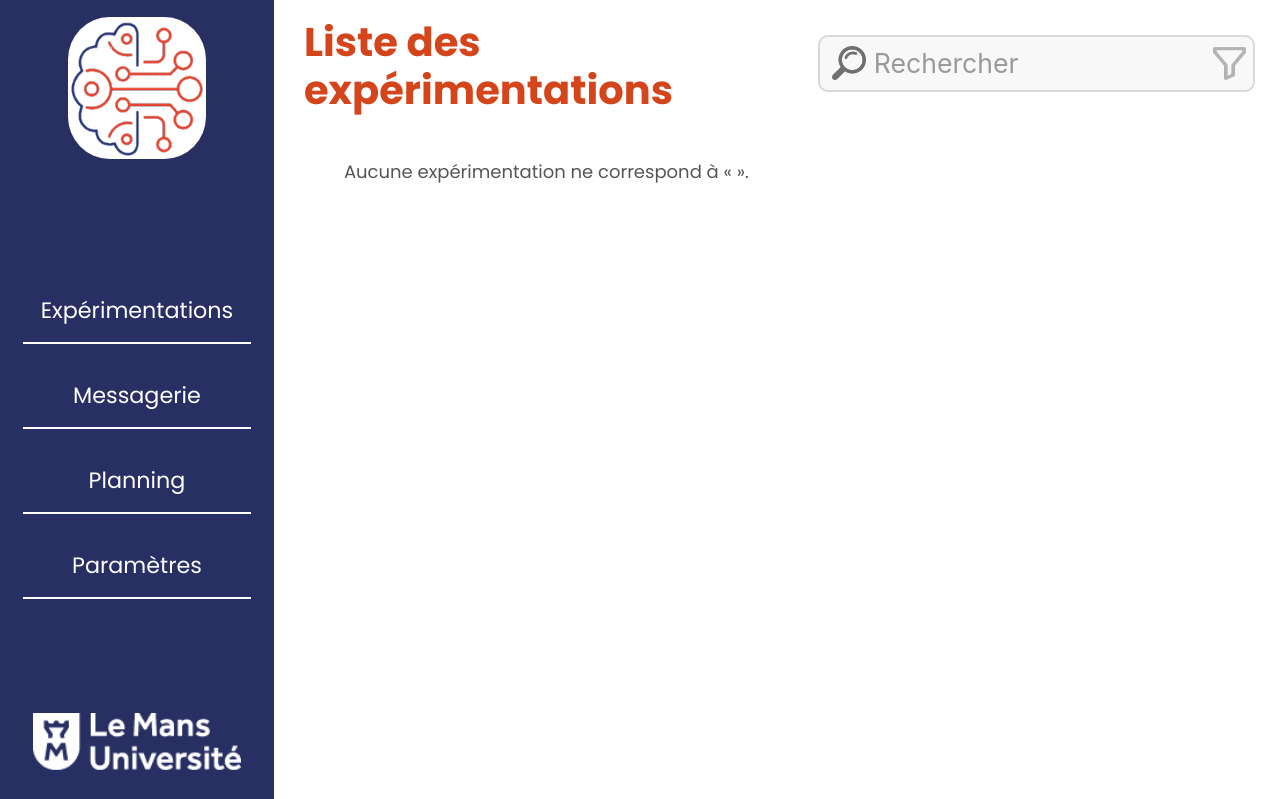
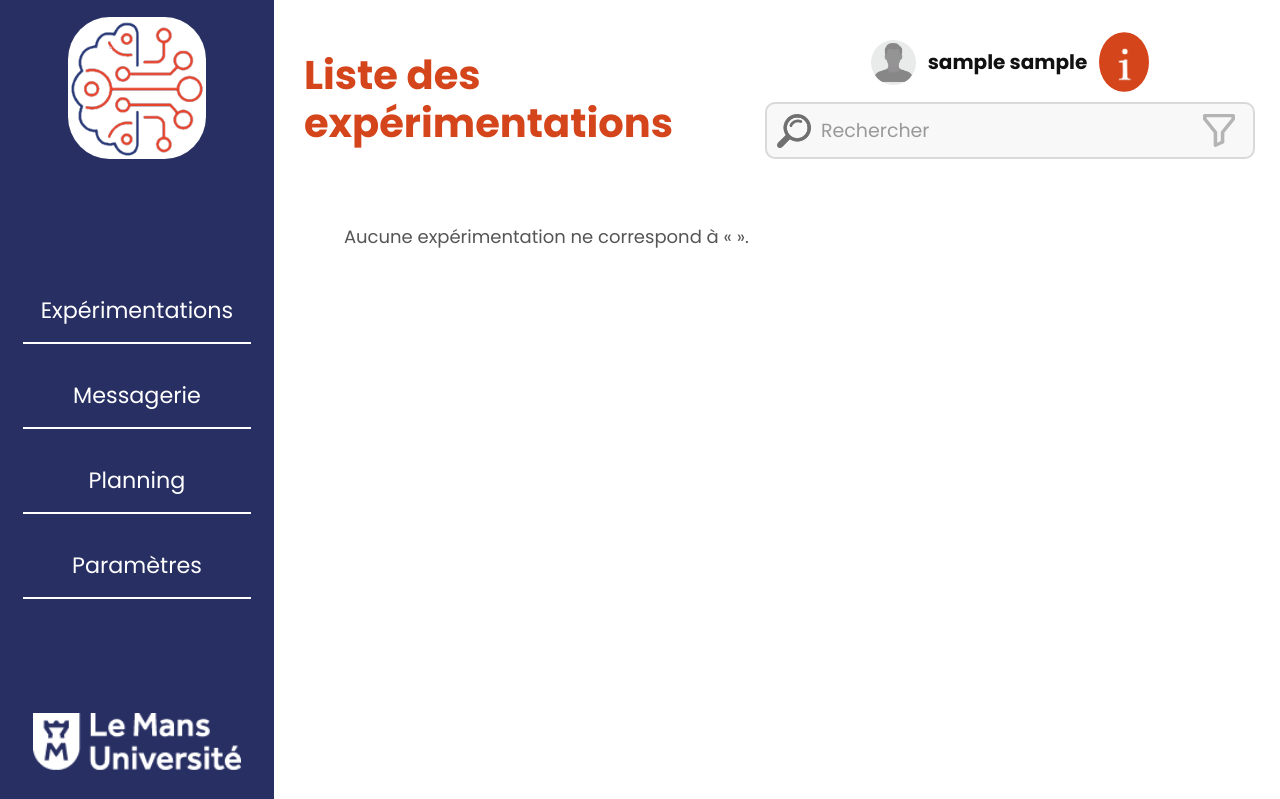
Before and after one commit to AkiowDev/Prismelium, a PHP site: page /Prismelium/experimentationsParticipant/experimentationsParticipantView.php in a window 1280 px wide. Shown: the top 799 px of the page. Run offline with PHP 8.4, Linux system fonts and the light colour scheme; the visitor is signed in with stand-in values (Sample User, id 1); data that the repository does not hold is empty.

Commit message:
Commentaires + petites corrections

```diff
--- a/connexion/connexionController.php
+++ b/connexion/connexionController.php
@@ -5,16 +5,20 @@ require_once 'connexionModel.php';
 $erreur = null;
 
 if ($_SERVER['REQUEST_METHOD'] === 'POST') {
+    //Récupérer les informations entrées
     $mail = $_POST['mail'] ?? '';
     $password = $_POST['password'] ?? '';
 
+    //Vérifier que ce ne soit pas vide
     if (!empty($mail) && !empty($password)) {
         $user = get_user_by_mail($mail);
 
+        //Vérifier que l'utilisateur existe et que le mot de passe soit bon
         if ($user && $password == $user['Mdp_User']) {
             $_SESSION['user_id'] = $user['Id_User'];
             $_SESSION['user_mail'] = $user['Mail_User'];
 
+            //Rediriger vers la bonne page en fonction du rôle
             if($user['Id_Role']==3) {
                 header('Location: ../accueilParticipant/accueilParticipantView.php');
             } else {
--- a/experimentationsParticipant/experimentationsParticipant.css
+++ b/experimentationsParticipant/experimentationsParticipant.css
@@ -154,7 +154,7 @@ input {
     margin-top: 12px;
 }
 
-.barre-outils-experiences h2 {
+.titre-page h2 {
     align-self: flex-start;
     margin-top: -9px;
     margin-bottom: 0;
@@ -166,39 +166,75 @@ input {
     padding-left: 25px;
 }
 
+.haut-droite {
+    display: flex;
+    flex-direction: column;
+    justify-content: space-between;
+    align-items: center;
+
+    gap: 10px;
+    padding: 20px;
+}
+
+.profil {
+    display: flex;
+    align-items: center;
+    gap: 12px;
+}
+
+.nom_user h2 {
+    margin: 0;
+    font-size: 20px;
+}
+
+.photo-profil {
+    width: 45px;
+    height: 45px;
+    object-fit: cover;
+    border-radius: 50%;
+}
+
+.i-button {
+    width: 50px;
+    height: 60px;
+    object-fit: cover;
+    border-radius: 50%;
+}
+
 .recherche {
-    position: relative;
     display: flex;
-    width: min(490px, 44%);
+    align-items: center;
+    width: 100%;
+    max-width: 490px;
     height: 57px;
-    flex: 0 1 490px;
-    margin-right: 20px;
-    align-items: center;
+    min-height: 57px;
+    flex: 0 0 auto;
+    padding: 0 10px;
     border: 2px solid #d9d9d9;
     border-radius: 10px;
     background: #f8f8f8;
+    box-sizing: border-box;
 }
 
 .recherche__icone {
     width: 34px;
     height: 34px;
-    flex: none;
-    margin-left: 12px;
+    flex-shrink: 0;
     object-fit: contain;
     opacity: 0.55;
 }
 
 .recherche input {
-    width: 100%;
+    flex: 1 1 auto;
     min-width: 0;
     height: 100%;
-    padding: 0 8px;
+    padding: 0 10px;
     border: 0;
     outline: 0;
     background: transparent;
     color: #222;
-    font-family: Inter, Arial, sans-serif;
-    font-size: clamp(19px, 2.08vw, 30px);
+    font-family: Poppins, Arial, sans-serif;
+    font-size: 19px;
 }
 
 .recherche input::placeholder {
@@ -207,12 +243,13 @@ input {
 }
 
 .recherche__filtre {
-    display: grid;
+    display: flex;
+    align-items: center;
+    justify-content: center;
     width: 48px;
-    height: 100%;
-    flex: none;
-    place-items: center;
-    padding: 0 8px;
+    height: 48px;
+    flex-shrink: 0;
+    padding: 0;
     border: 0;
     background: transparent;
     cursor: pointer;
--- a/experimentationsParticipant/experimentationsParticipantController.php
+++ b/experimentationsParticipant/experimentationsParticipantController.php
@@ -1,15 +1,24 @@
 <?php
-session_start();
+if (session_status() === PHP_SESSION_NONE) {
+    session_start();
+}
+require_once '../connexion/connexionModel.php';
 require_once 'experimentationsParticipantModel.php';
 
+//Récupérer les informations de l'utilisateur connecté pour les afficher
+$current_user_mail = $_SESSION['user_mail'];
+$user = get_user_by_mail($current_user_mail);
+
+//Avoir la liste de toutes les experimentations en cours
 $exp = get_experimentations_en_cours();
 
+//Pour obtenir une couleur aléatoire pour chaque expérimentation et éviter que la couleur change à tous les rafraichissement
 if (!isset($_SESSION['experiment_colors']) || !is_array($_SESSION['experiment_colors'])) {
     $_SESSION['experiment_colors'] = [];
 }
 
+//Extraire les informations que l'on souhaite de la bdd et les associer à la couleur
 $experiments = [];
-
 foreach ($exp as $row) {
     $title = (string) ($row['Nom_Exp'] ?? '');
     $key = (string) ($row['Id_Exp'] ?? $title);
@@ -26,8 +35,10 @@ foreach ($exp as $row) {
     ];
 }
 
+//Rechercher une expérimentation en particulier
 $searchTerm = trim((string) ($_GET['q'] ?? ''));
 
+//Liste des expérimentations en cours qui correspondent à la recherche
 $visibleExperiments = array_filter(
     $experiments,
     static fn (array $experiment): bool => $searchTerm === ''
--- a/experimentationsParticipant/experimentationsParticipantModel.php
+++ b/experimentationsParticipant/experimentationsParticipantModel.php
@@ -1,16 +1,4 @@
 <?php
-
-function get_bdd(){
-    $hostname = 'localhost';
-    $user = 'root';
-    $password = '';
-    $db_name = 'Prismelium';
-
-    $dsn = "mysql:host=$hostname;dbname=$db_name;charset=utf8mb4";
-    $pdo = new PDO($dsn, $user, $password);
-
-    return $pdo;
-}
 
 function get_experimentations_en_cours(){
     $bdd = get_bdd();
--- a/experimentationsParticipant/experimentationsParticipantView.php
+++ b/experimentationsParticipant/experimentationsParticipantView.php
@@ -29,7 +29,21 @@
 
         <section class="section-experiences" aria-labelledby="titre-experiences-bureau">
             <div class="barre-outils-experiences">
+                <div class="titre-page">
                     <h2 id="titre-experiences-bureau">Liste des expérimentations</h2>
+                </div>
+                <div class="haut-droite">
+                    <div class="profil">
+                        <img class="photo-profil"
+                            src="../images/profil.png"
+                            alt="Photo de profil utilisateur">
+                        <div class="nom_user">
+                            <h2><?php echo htmlspecialchars($user['Prenom_User'] ?? ''), " ", htmlspecialchars($user['Nom_User'] ?? ''); ?></h2>
+                        </div>
+                        <img class="i-button"
+                            src="../images/button_i.png"
+                            alt="Bouton i orange">
+                    </div>
                     <form class="recherche" method="get" role="search">
                         <label class="texte-masque" for="recherche-experience-bureau">Rechercher une expérimentation</label>
                         <img class="recherche__icone" src="../images/search.png" alt="">
@@ -44,6 +58,7 @@
                             <img src="../images/filter.svg" alt="">
                         </button>
                     </form>
+                </div>
             </div>
 
             <?php if ($visibleExperiments !== []): ?>
```
Also changed, not shown: experimentationParticipant/experimentationParticipant.css (+33 -0 lines), experimentationParticipant/experimentationParticipantController.php (+13 -7 lines), experimentationParticipant/experimentationParticipantModel.php (+0 -12 lines), experimentationParticipant/experimentationParticipantView.php (+15 -2 lines), planningParticipant/planningParticipantController.php (+10 -0 lines), planningParticipant/planningParticipantView.php (+2 -6 lines). Lines whose indentation alone changed are shown as unchanged.
